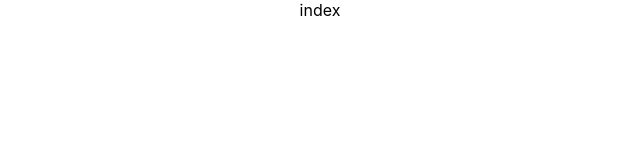
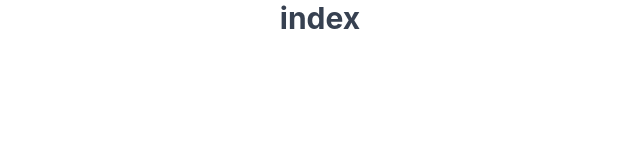
Before and after one commit to AtharvaKalsekar/Atharva-Kalsekar-Frontend-Developer, a React (Create React App) app: page / in a window 1280 px wide. Shown: the top 160 px of the page, without its empty margins (320-960 px from the left). Built offline with nearby package versions, Linux system fonts and the light colour scheme.

Commit message:
Adds tailwind config

```diff
--- /dev/null
+++ b/postcss.config.js
@@ -0,0 +1,4 @@
+const tailwindcss = require("tailwindcss");
+module.exports = {
+  plugins: [tailwindcss("./tailwind.config.js"), require("autoprefixer")],
+};
--- a/src/App.tsx
+++ b/src/App.tsx
@@ -4,7 +4,7 @@ import { SelectField } from '@components';
 
 function App() {
   return (
-    <div className="App">
+    <div className="App text-3xl text-gray-700 font-bold mb-5">
       <SelectField />
     </div>
   );
--- /dev/null
+++ b/tailwind.config.js
@@ -0,0 +1,8 @@
+/** @type {import('tailwindcss').Config} */
+module.exports = {
+  content: ["./src/**/*.{ts,tsx}"],
+  theme: {
+    extend: {},
+  },
+  plugins: [],
+};
```
Also changed, not shown: package.json (+6 -3 lines), src/index.css (+7 -3 lines).
